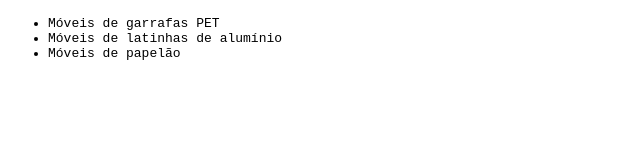
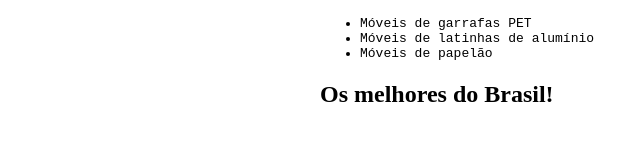
Before and after one commit to AndersonANascimento/curso_git, a plain HTML site: page home.html in a window 1280 px wide. Shown: the whole page, without its empty margins (0-640 px from the left). Drawn offline with Linux system fonts and the light colour scheme.

Commit message:
Alterações em home.html, principal.js e produtos.html

```diff
--- a/estilo.css
+++ b/estilo.css
@@ -1,3 +1,7 @@
+body {
+	width: 50%;
+	margin: auto;
+}
 h1 {
 	font-family: sans-serif;
 }
--- a/home.html
+++ b/home.html
@@ -6,11 +6,13 @@
 		<meta name="keywords" content="moveis ecologicos">
 		<link rel="stylesheet" href="estilo.css">
 	</head>
-	<body>
+	<body onload="trocaBanner();">
 		<ul>
 			<li>Móveis de garrafas PET</li>
 			<li>Móveis de latinhas de alumínio</li>
 			<li>Móveis de papelão</li>
 		</ul>
+		<h2 id="mensagem"></h2>
+		<script src="principal.js"></script>
 	</body>
 </html>
--- a/principal.js
+++ b/principal.js
@@ -0,0 +1,8 @@
+var banners = ["Os melhores do Brasil!", "Qualidade e preço baixo!"];
+var bannerAtual = 0;
+
+function trocaBanner() {
+	bannerAtual = (bannerAtual + 1) % 2;
+	document.querySelector('h2#mensagem').textContent = banners[bannerAtual];
+}
+setInterval(trocaBanner, 1000);
```
Also changed, not shown: produtos.html (added, +10 -0 lines).
